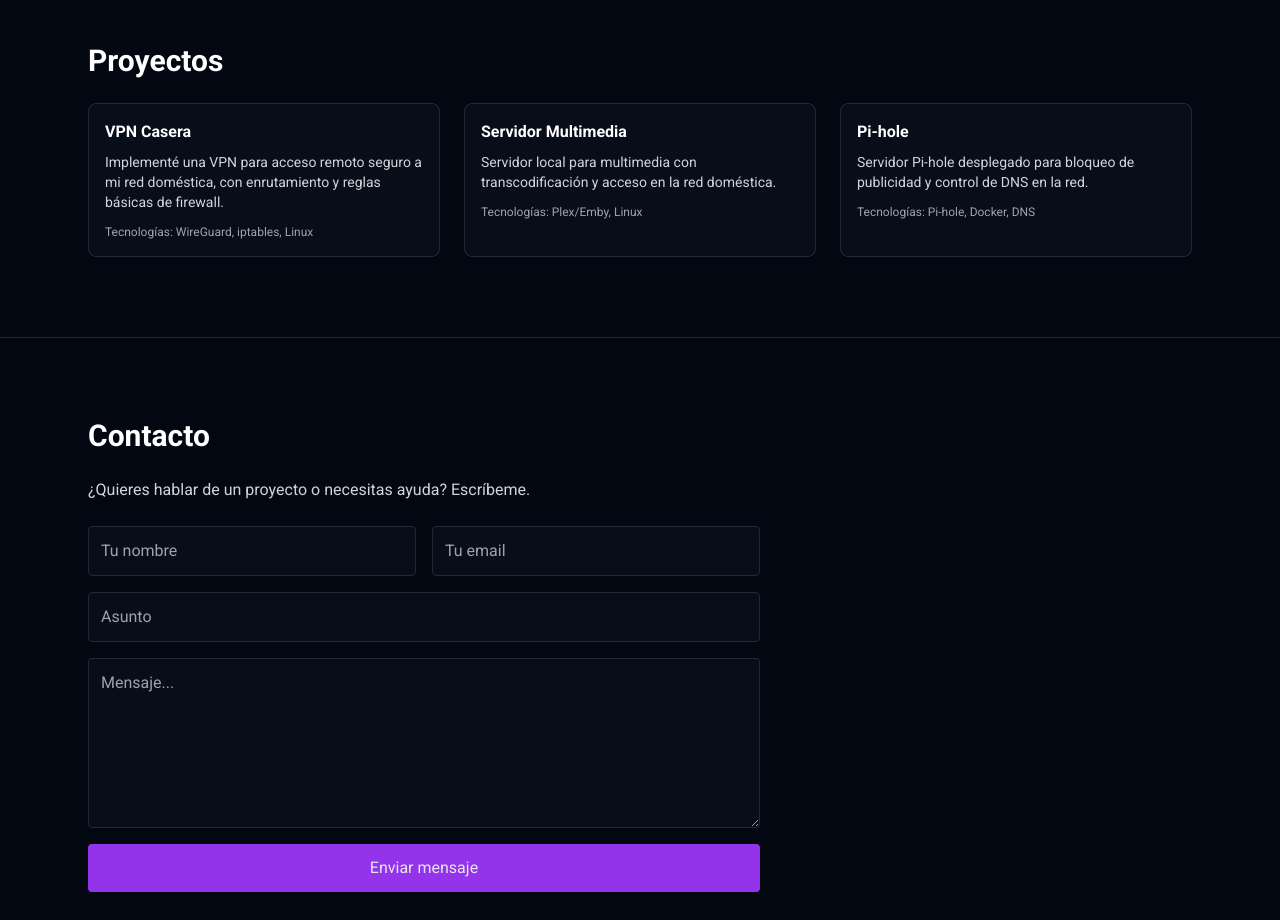
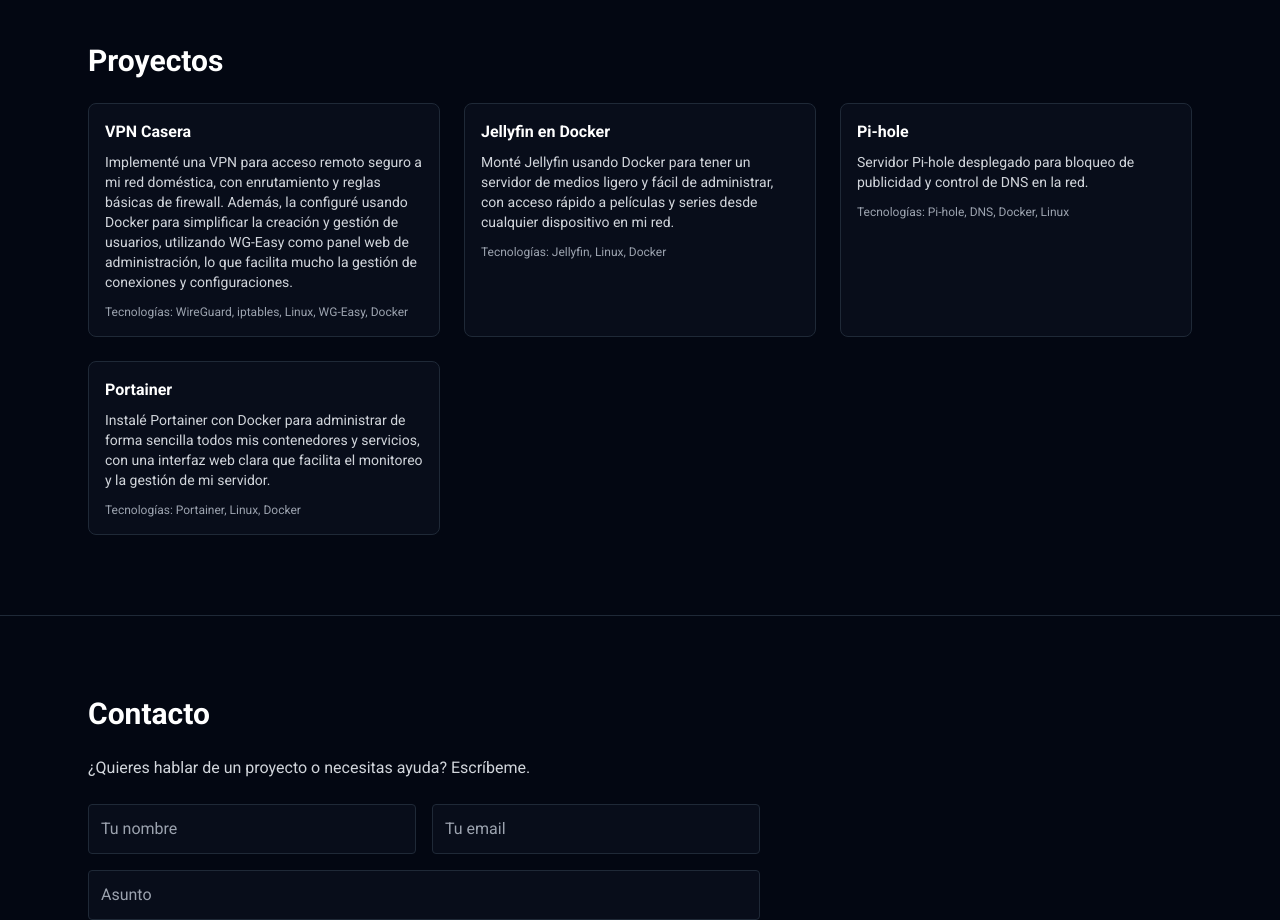
Before and after one commit to Devcodery/Devcodery.github.io, a website built with webpack: page index.html in a window 1280 px wide. Shown: the part 1700-2620 px from the top of the page. Built offline with nearby package versions, Linux system fonts and the light colour scheme.

Commit message:
Articulos nuevos

```diff
--- a/index.html
+++ b/index.html
@@ -128,20 +128,30 @@
         <!-- Example project card -->
         <article class="bg-gray-900/40 p-4 rounded-lg border border-gray-800">
           <h4 class="font-semibold text-white mb-2">VPN Casera</h4>
-          <p class="text-gray-300 text-sm mb-3">Implementé una VPN para acceso remoto seguro a mi red doméstica, con enrutamiento y reglas básicas de firewall.</p>
-          <p class="text-xs text-gray-400">Tecnologías: WireGuard, iptables, Linux</p>
+          <p class="text-gray-300 text-sm mb-3">Implementé una VPN para acceso remoto seguro a mi red doméstica, con enrutamiento y reglas básicas de firewall.
+            Además, la configuré usando Docker para simplificar la creación y gestión de usuarios, utilizando WG-Easy como panel web de administración,
+            lo que facilita mucho la gestión de conexiones y configuraciones.</p>
+          <p class="text-xs text-gray-400">Tecnologías: WireGuard, iptables, Linux, WG-Easy, Docker</p>
         </article>
 
         <article class="bg-gray-900/40 p-4 rounded-lg border border-gray-800">
-          <h4 class="font-semibold text-white mb-2">Servidor Multimedia</h4>
-          <p class="text-gray-300 text-sm mb-3">Servidor local para multimedia con transcodificación y acceso en la red doméstica.</p>
-          <p class="text-xs text-gray-400">Tecnologías: Plex/Emby, Linux</p>
+          <h4 class="font-semibold text-white mb-2">Jellyfin en Docker</h4>
+          <p class="text-gray-300 text-sm mb-3">Monté Jellyfin usando Docker para tener un servidor de medios ligero y fácil de administrar, con acceso rápido a películas
+            y series desde cualquier dispositivo en mi red.</p>
+          <p class="text-xs text-gray-400">Tecnologías: Jellyfin, Linux, Docker</p>
         </article>
 
         <article class="bg-gray-900/40 p-4 rounded-lg border border-gray-800">
           <h4 class="font-semibold text-white mb-2">Pi-hole</h4>
           <p class="text-gray-300 text-sm mb-3">Servidor Pi-hole desplegado para bloqueo de publicidad y control de DNS en la red.</p>
-          <p class="text-xs text-gray-400">Tecnologías: Pi-hole, Docker, DNS</p>
+          <p class="text-xs text-gray-400">Tecnologías: Pi-hole, DNS, Docker, Linux</p>
+        </article>
+
+        <article class="bg-gray-900/40 p-4 rounded-lg border border-gray-800">
+          <h4 class="font-semibold text-white mb-2">Portainer</h4>
+          <p class="text-gray-300 text-sm mb-3">Instalé Portainer con Docker para administrar de forma sencilla todos mis contenedores y servicios,
+            con una interfaz web clara que facilita el monitoreo y la gestión de mi servidor.</p>
+          <p class="text-xs text-gray-400">Tecnologías: Portainer, Linux, Docker</p>
         </article>
       </div>
     </div>
```
